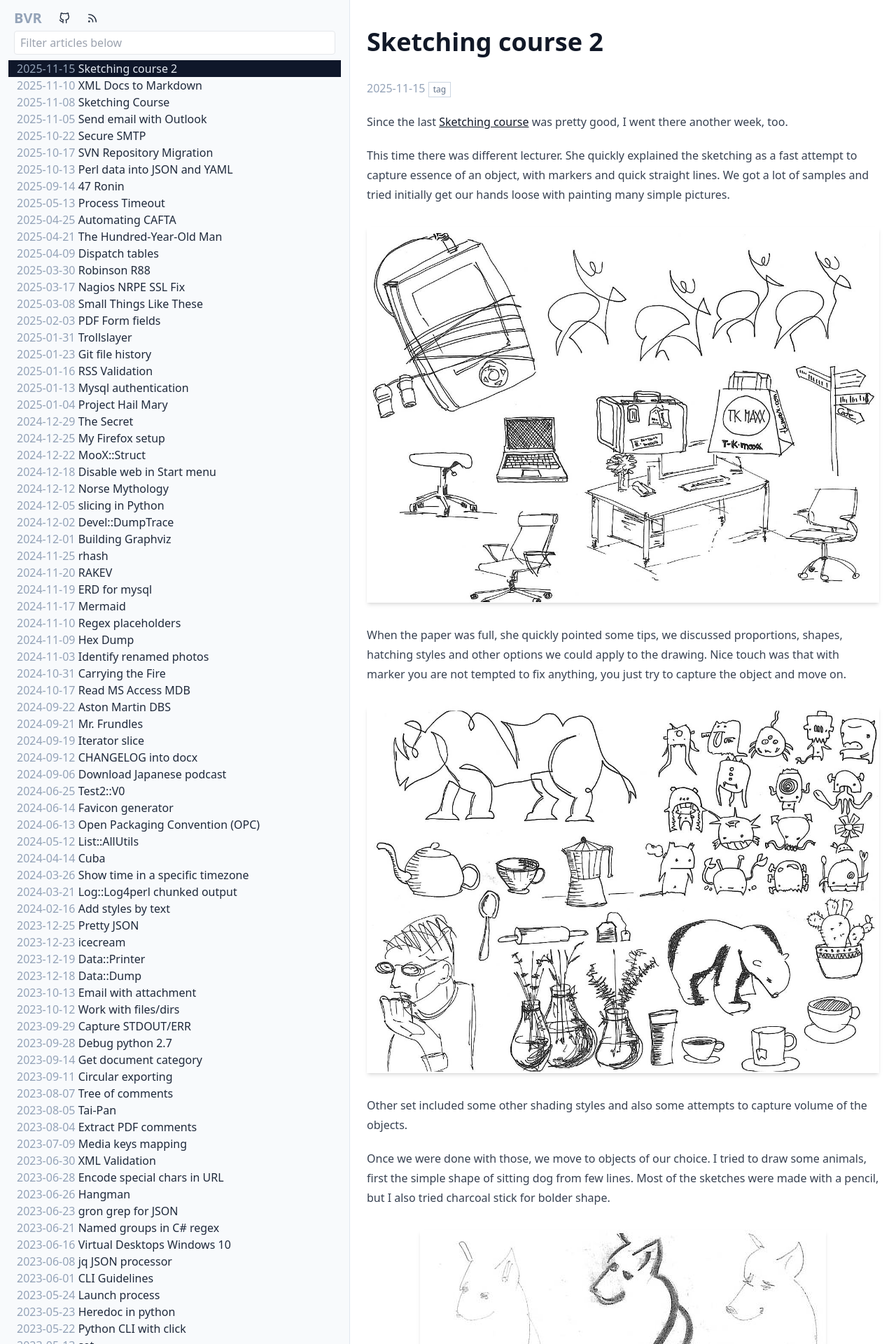
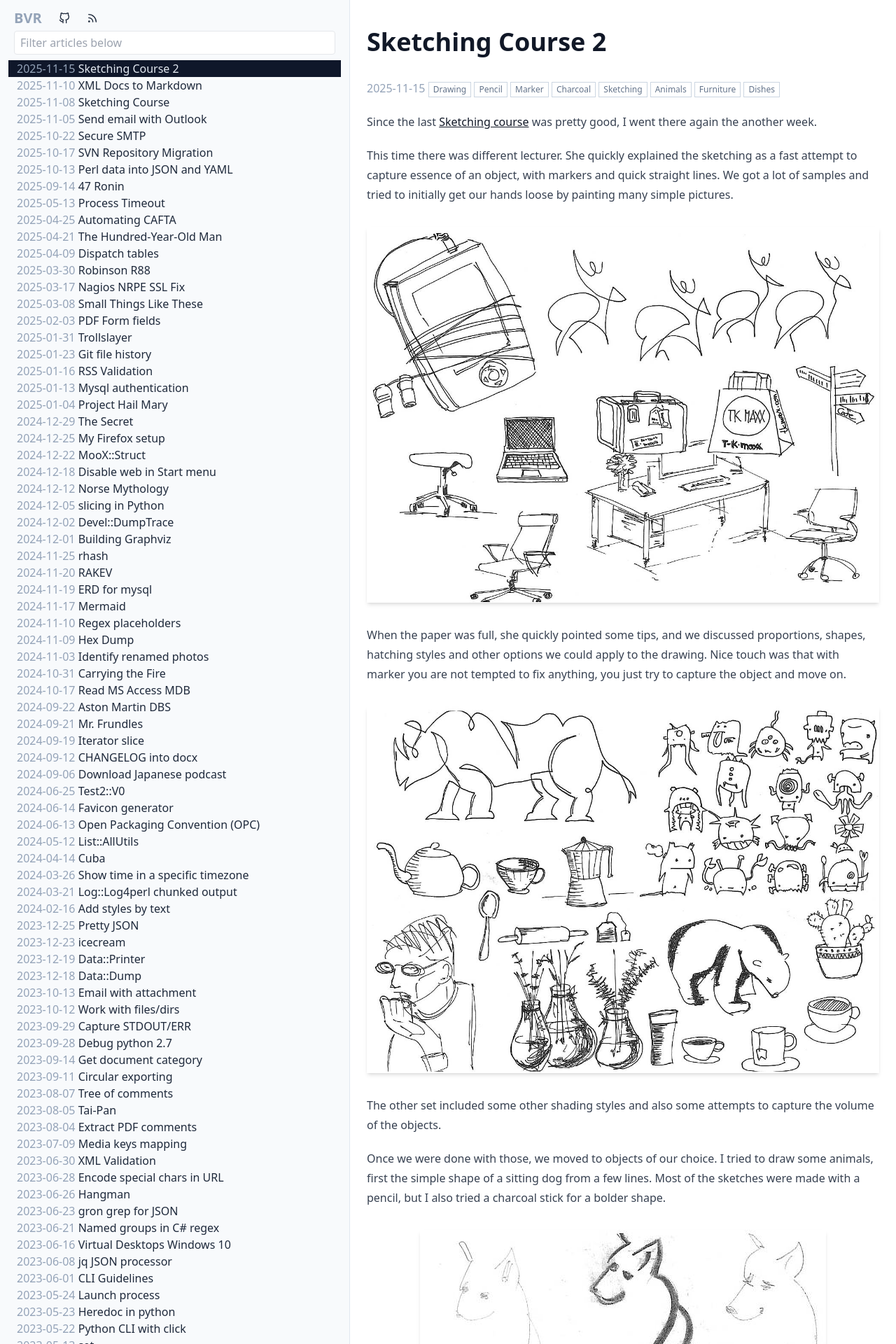
Before and after one commit to bvr/bvr.github.io, a Jekyll site: the page built from _posts/2025-11-15-sketching-course.md, in a window 1280 px wide. Shown: the top 1920 px of the page at 70% size. Built offline with Jekyll 4.4.1, drawn with Linux system fonts in a browser that asks for light colours; some of the changed text lies outside the part shown.

Commit message:
Proofreading

```diff
--- a/_posts/2025-11-15-sketching-course.md
+++ b/_posts/2025-11-15-sketching-course.md
@@ -1,34 +1,41 @@
 ---
 layout: post
-title: Sketching course 2
+title: Sketching Course 2
 published: yes
 tags:
-  - tag
+  - Drawing
+  - Pencil
+  - Marker
+  - Charcoal
+  - Sketching
+  - Animals
+  - Furniture
+  - Dishes
 ---
-Since the last [Sketching course][1] was pretty good, I went there another week, too.
+Since the last [Sketching course][1] was pretty good, I went there again the another week.
 
-This time there was different lecturer. She quickly explained the sketching as a fast attempt to capture essence of an object, with markers and quick straight lines. We got a lot of samples and tried initially get our hands loose with painting many simple pictures.
+This time there was different lecturer. She quickly explained the sketching as a fast attempt to capture essence of an object, with markers and quick straight lines. We got a lot of samples and tried to initially get our hands loose by painting many simple pictures.
 
 ![First sketches](/img/sketches-01.jpg)
 
-When the paper was full, she quickly pointed some tips, we discussed proportions, shapes, hatching styles and other options we could apply to the drawing. Nice touch was that with marker you are not tempted to fix anything, you just try to capture the object and move on.
+When the paper was full, she quickly pointed some tips, and we discussed proportions, shapes, hatching styles and other options we could apply to the drawing. Nice touch was that with marker you are not tempted to fix anything, you just try to capture the object and move on.
 
 ![Another set](/img/sketches-02.jpg)
 
-Other set included some other shading styles and also some attempts to capture volume of the objects.
+The other set included some other shading styles and also some attempts to capture the volume of the objects.
 
-Once we were done with those, we move to objects of our choice. I tried to draw some animals, first the simple shape of sitting dog from few lines. Most of the sketches were made with a pencil, but I also tried charcoal stick for bolder shape.
+Once we were done with those, we moved to objects of our choice. I tried to draw some animals, first the simple shape of a sitting dog from a few lines. Most of the sketches were made with a pencil, but I also tried a charcoal stick for a bolder shape.
 
 ![Dog sketch](/img/simple-dog.jpg)
 
-Further drawings tried to capture shape of dogs and simplified human body. It can be very useful to express motion of people. Very basic is human shape from six ovals. It is pretty simple, but when you want to show a movement of them, the ovals needs to be bent to properly express the position. Then there was more advanced shape from twelve ovals, where bending can be done with just their positioning.
+Further drawings tried to capture the shape of dogs and a simplified human body. It can be very useful to express motion of people. A very basic approach is a human shape from six ovals. It is pretty simple, but when you want to show movement, the ovals need to be bent to properly express the position. Then there was a more advanced shape from twelve ovals, where bending can be done just by their positioning.
 
 ![Animals](/img/animals.jpg)
 
-Then I tried something else - bear drawn with just charcoal. It is rather interesting, since the picture is not made as much from lines as from areas that represent shades and light.
+Then I tried something else - a bear drawn with just charcoal. It is rather interesting, since the picture is not made as much from lines as from areas that represent shades and light.
 
 ![Bear with charcoal](/img/bear.jpg)
 
-This time I tried number of other techniques. I consider this time very well spent and I am looking for another lesson.
+This time I tried a number of other techniques. I consider this time very well spent and I am looking forward to another lesson.
 
 [1]: {% post_url 2025-11-08-drawing-course %}
```
